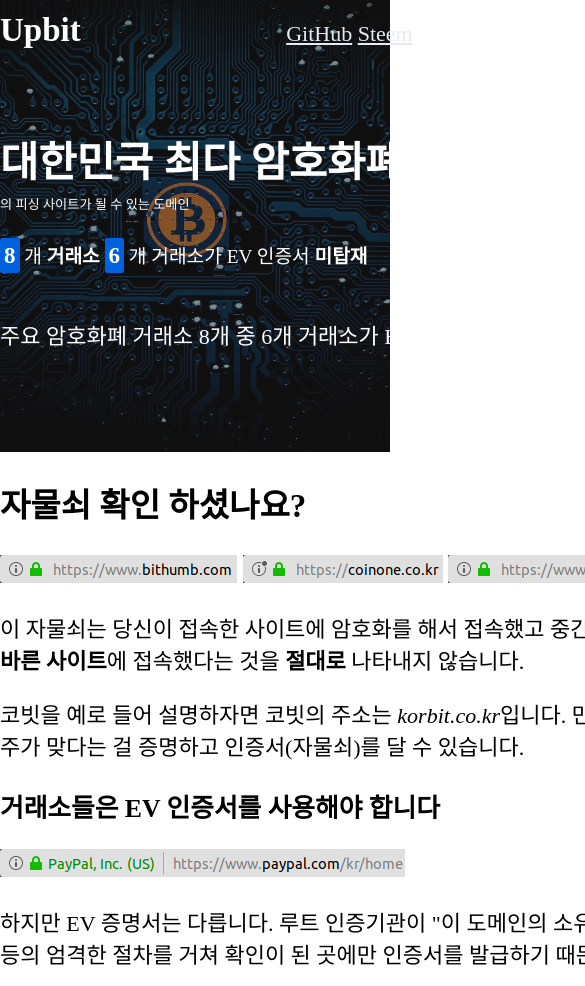
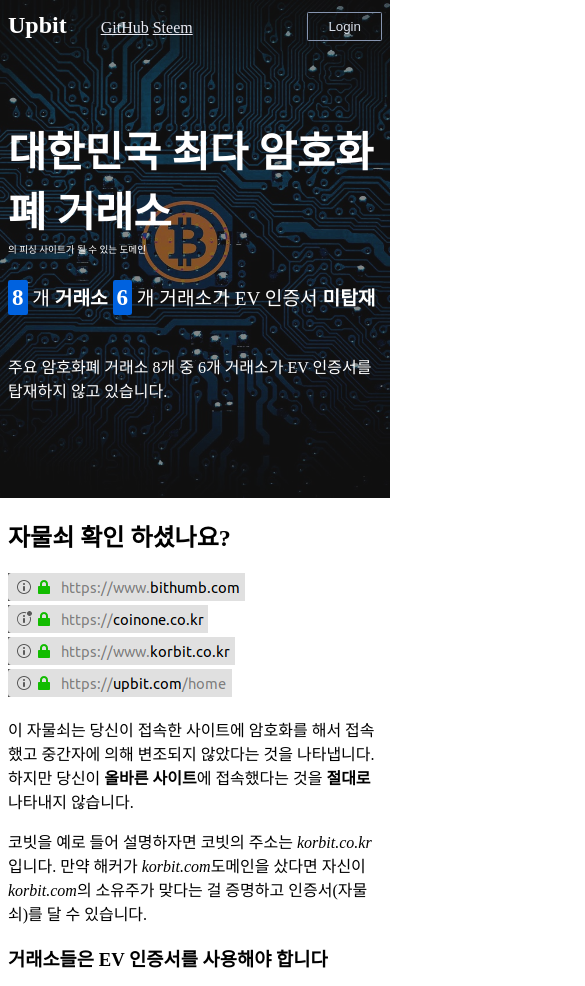
Before and after one commit to tribela/upbit-parody, a website built with Parcel: page src/index.html in a window 390 px wide. Shown: the top 986 px of the page, 585 px wide, since content can reach past the window. Built offline with nearby package versions, Linux system fonts and the light colour scheme.

Commit message:
Fix mobile stylesheet

```diff
--- a/src/index.html
+++ b/src/index.html
@@ -112,11 +112,11 @@
         <ul class="donations">
           <li>
             <img src="https://api.qrserver.com/v1/create-qr-code/?size=150x150&data=ethereum:0xae2238cc908ced3a25ffe646d3f79020b6259b46" />
-            <span>ethereum:0xae2238cc908ced3a25ffe646d3f79020b6259b46</span>
+            <p>ethereum:0xae2238cc908ced3a25ffe646d3f79020b6259b46</p>
           </li>
           <li>
             <img src="https://api.qrserver.com/v1/create-qr-code/?size=150x150&data=bitcoin:19CFfsreZcntc2bdcJueryPpfni7wB161r" />
-            <span>bitcoin:19CFfsreZcntc2bdcJueryPpfni7wB161r</span>
+            <p>bitcoin:19CFfsreZcntc2bdcJueryPpfni7wB161r</p>
           </li>
         </ul>
       </section>
--- a/src/master.scss
+++ b/src/master.scss
@@ -1,14 +1,41 @@
 $main-width: 1170px;
+$break-mobile: 800px;
 
 html,
 body {
   border: 0;
   margin: 0;
   padding: 0;
+  overflow-x: hidden;
 }
 
 body {
   font-size: 22px;
+
+  @media screen and (max-width: $break-mobile) {
+    font-size: inherit;
+  }
+}
+
+img {
+  max-width: 100%;
+}
+
+header,
+main,
+footer {
+  section,
+  article {
+    margin: 0 auto;
+    width: $main-width;
+
+    @media screen and (max-width: $break-mobile) {
+      box-sizing: border-box;
+      margin: 0 auto;
+      padding: 0 .5em;
+      width: 100%;
+    }
+  }
 }
 
 header {
@@ -16,6 +43,7 @@
   color: #fff;
   padding-bottom: 80px;
   position: relative;
+  width: 100%;
 
   ::before {
     background: #026;
@@ -32,12 +60,6 @@
     z-index: -1;
   }
 
-  section,
-  article {
-    margin: 0 auto;
-    width: $main-width;
-  }
-
   section {
     padding-top: 12px;
 
@@ -49,6 +71,10 @@
     nav {
       display: inline-block;
       margin-left: 200px;
+
+      @media screen and (max-width: $break-mobile) {
+        margin-left: 30px;
+      }
 
       a {
         color: #e8eaf3;
@@ -102,11 +128,8 @@
   }
 }
 
-main {
-  margin: 0 auto;
-  width: $main-width;
-
-  section:not(:last-child) {
+main section {
+  &:not(:last-child) {
     border-bottom: 1px solid grey;
   }
 }
@@ -115,14 +138,10 @@
   background: lightslategrey;
   padding-top: 40px;
 
-  section {
-    margin: 0 auto;
-    width: $main-width;
-  }
-
   ul.donations {
     display: inline-block;
     list-style-type: none;
+    word-break: break-all;
 
     li:not(:last-child) {
       margin-bottom: 30px;
```
